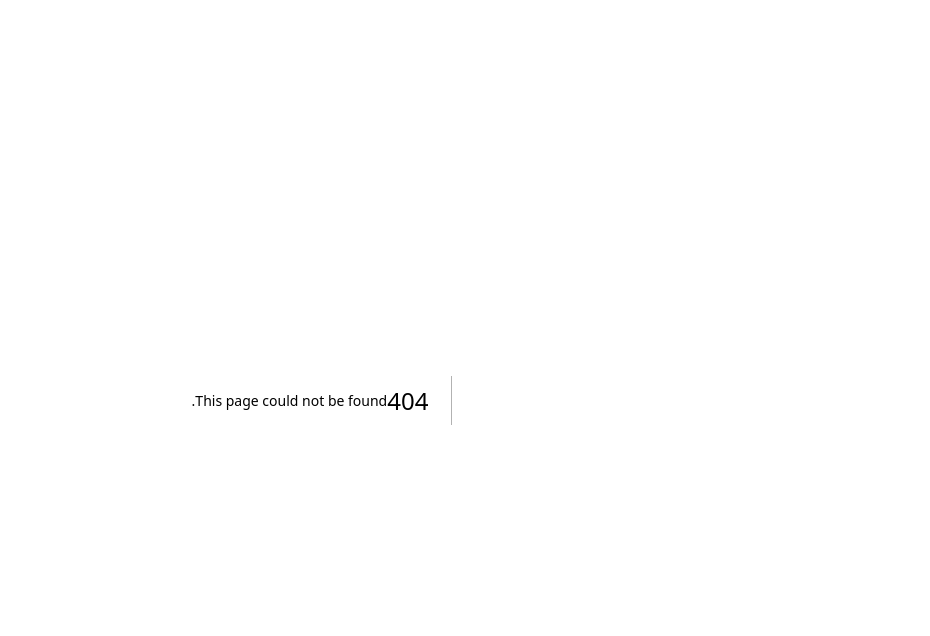
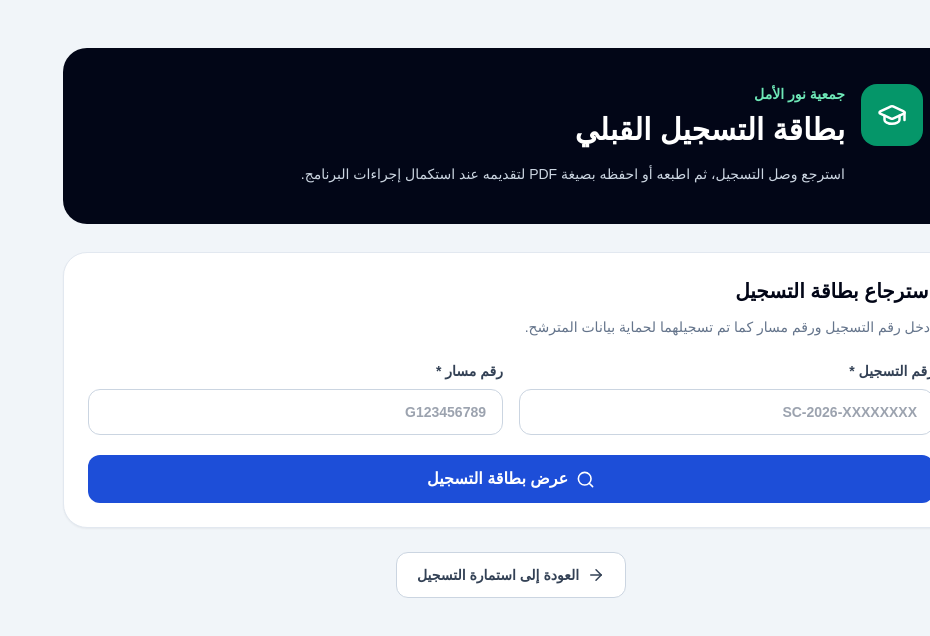
Before and after one commit to mourad-sat/second-chance, a Next.js app: page /registration-receipt in a window 1280 px wide. Before the commit this address had no page. Shown: the top 636 px of the page, without its empty margins (350-1280 px from the left). Built offline with nearby package versions, Linux system fonts and the light colour scheme.

Commit message:
feat: add public registration receipt page

```diff
--- /dev/null
+++ b/app/registration-receipt/page.tsx
@@ -0,0 +1,35 @@
+import Link from "next/link";
+import { ArrowRight, GraduationCap } from "lucide-react";
+import { PublicRegistrationReceipt } from "@/components/PublicRegistrationReceipt";
+
+export const metadata = {
+  title: "بطاقة التسجيل القبلي | برنامج الفرصة الثانية",
+  description: "استرجاع وطباعة بطاقة التسجيل القبلي للمترشح."
+};
+
+export const dynamic = "force-dynamic";
+
+export default function RegistrationReceiptPage() {
+  return (
+    <main dir="rtl" className="min-h-screen bg-slate-100 px-4 py-8 sm:py-12">
+      <div className="mx-auto max-w-4xl">
+        <header className="mb-7 rounded-3xl bg-slate-950 p-6 text-white sm:p-9">
+          <div className="flex items-start gap-4">
+            <div className="rounded-2xl bg-emerald-600 p-4"><GraduationCap size={30} /></div>
+            <div>
+              <p className="text-sm font-semibold text-emerald-300">جمعية نور الأمل</p>
+              <h1 className="mt-2 text-3xl font-black">بطاقة التسجيل القبلي</h1>
+              <p className="mt-3 max-w-2xl text-sm leading-7 text-slate-300">استرجع وصل التسجيل، ثم اطبعه أو احفظه بصيغة PDF لتقديمه عند استكمال إجراءات البرنامج.</p>
+            </div>
+          </div>
+        </header>
+
+        <PublicRegistrationReceipt />
+
+        <div className="receipt-controls mt-6 text-center">
+          <Link href="/register" className="inline-flex items-center gap-2 rounded-xl border border-slate-300 bg-white px-5 py-3 text-sm font-bold text-slate-700 hover:bg-slate-50"><ArrowRight size={18} /> العودة إلى استمارة التسجيل</Link>
+        </div>
+      </div>
+    </main>
+  );
+}
```
